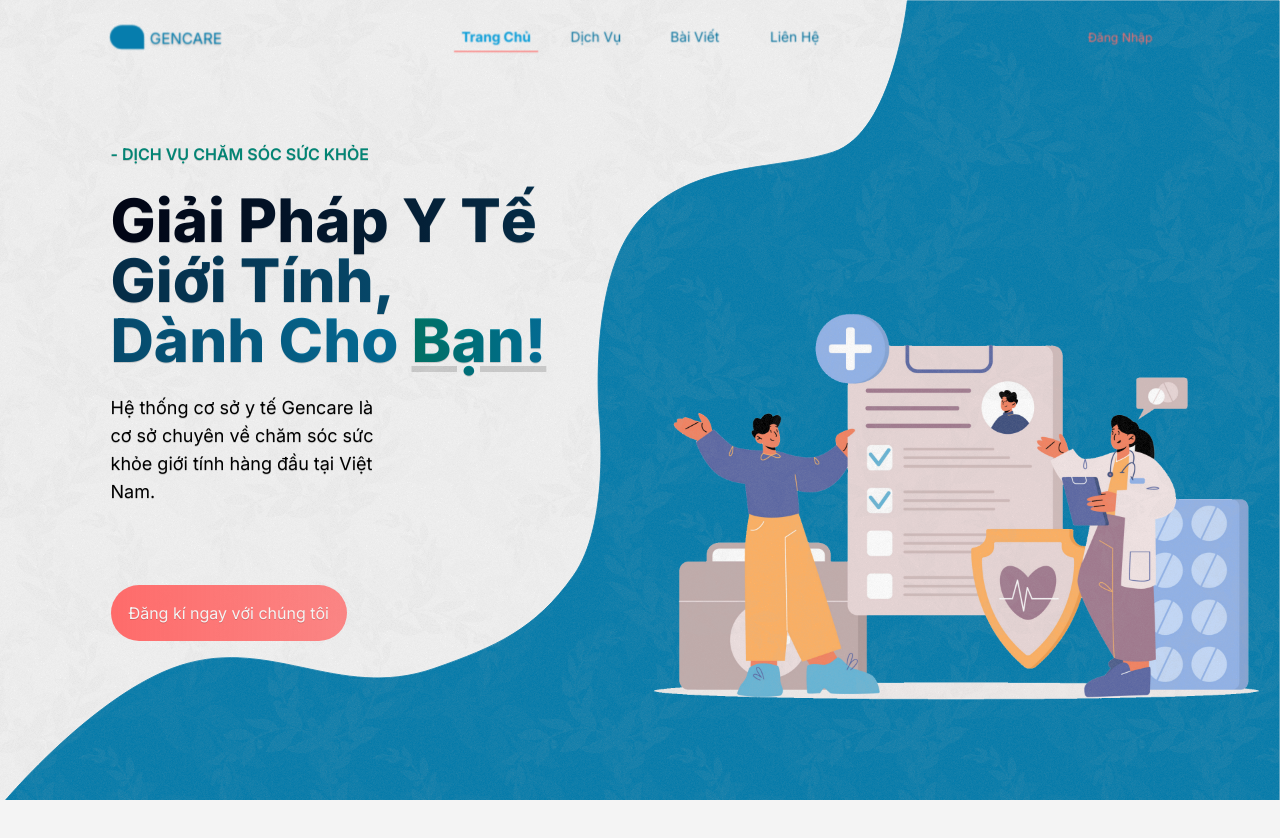
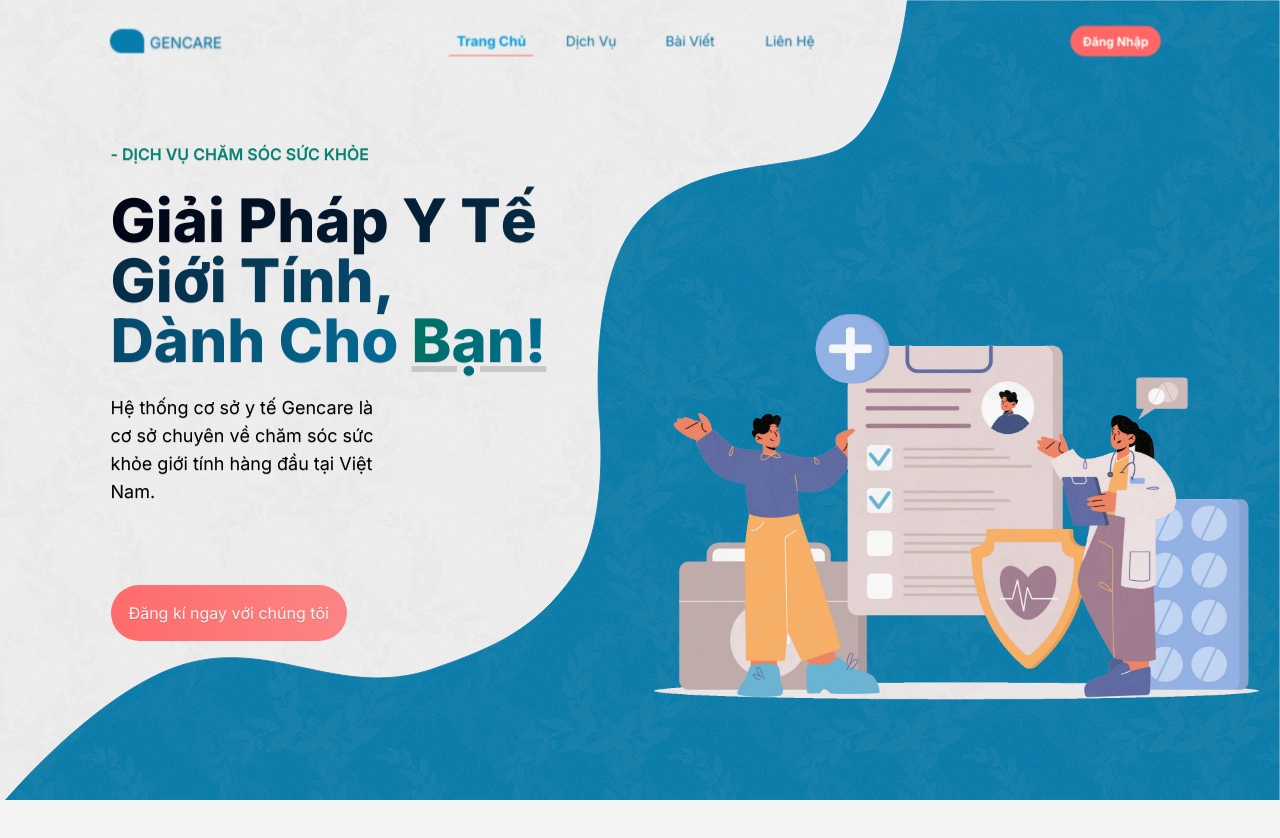
Before and after one commit to hatohui/GenCare, a Next.js app in the folder frontend/: page / in a window 1280 px wide. Shown: the top 838 px of the page. Built offline with nearby package versions, Linux system fonts and the light colour scheme.

Commit message:
feat: refactor, improved visibility

```diff
--- /dev/null
+++ b/frontend/src/Components/Landing/FlorageBackground.tsx
@@ -0,0 +1,9 @@
+import React from 'react'
+
+const FlorageBackground = () => {
+	return (
+		<div className='absolute florageBackground top-0 inset-0 opacity-65 -z-10' />
+	)
+}
+
+export default FlorageBackground
--- a/frontend/src/Components/Landing/LandingPart.tsx
+++ b/frontend/src/Components/Landing/LandingPart.tsx
@@ -3,6 +3,8 @@ import React, { useState, useMemo } from 'react'
 import TypedText from '../TypedText'
 import Image from 'next/image'
 import AnimatedLink from '../MotionLink'
+import SVGSeparator from './SVGSeparator'
+import FlorageBackground from './FlorageBackground'
 
 const LandingPart = () => {
 	const [typing, setTyping] = useState(false)
@@ -43,7 +45,7 @@ const LandingPart = () => {
 
 	return (
 		<>
-			<section className='relative h-screen w-full grid gap-5 grid-cols-1 lg:grid-cols-2'>
+			<section className='relative h-screen w-full grid xl:gap-5 grid-cols-1 lg:grid-cols-2'>
 				{/* page */}
 				<div className='lg:col-span-1 pl-[5%] md:pl-[15%] pt-[20%] flex flex-col gap-2 text-shadow-2xs xl:pr[15%] md:pr-[10%] 2xl::pr-[20%]'>
 					<motion.p
@@ -116,23 +118,8 @@ const LandingPart = () => {
 					priority
 				/>
 			</motion.div>
-
-			<div className='absolute florageBackground top-0 inset-0 opacity-65 -z-10' />
-
-			{/* svg */}
-			<svg
-				className='absolute w-full h-screen top-0 right-0 -z-20 overflow-clip'
-				viewBox='0 0 1506 947'
-				preserveAspectRatio='xMinYMin slice'
-				fill='none'
-				xmlns='http://www.w3.org/2000/svg'
-			>
-				<path
-					d='M980.001 179C1051.5 156.167 1067.5 1 1067.5 1H1505V946.5H2C2 946.5 104.193 823.833 202 786.5C314.556 743.538 396.76 826.223 510.5 786.5C583.311 761.071 630.076 740.272 674.5 677.5C717.456 616.802 705.5 495.5 705.5 495.5C705.5 495.5 690.085 332.654 750.001 261.5C811.466 188.508 908.501 201.833 980.001 179Z'
-					fill='#067DAD'
-					stroke='#067DAD'
-				/>
-			</svg>
+			<FlorageBackground />
+			<SVGSeparator className='absolute w-full h-screen top-0 right-0 -z-20 overflow-clip' />
 		</>
 	)
 }
--- /dev/null
+++ b/frontend/src/Components/Landing/SVGSeparator.tsx
@@ -0,0 +1,21 @@
+import React from 'react'
+
+const SVGSeparator = ({ className }: { className?: string }) => {
+	return (
+		<svg
+			className={`${className}`}
+			viewBox='0 0 1506 947'
+			preserveAspectRatio='xMinYMin slice'
+			fill='none'
+			xmlns='http://www.w3.org/2000/svg'
+		>
+			<path
+				d='M980.001 179C1051.5 156.167 1067.5 1 1067.5 1H1505V946.5H2C2 946.5 104.193 823.833 202 786.5C314.556 743.538 396.76 826.223 510.5 786.5C583.311 761.071 630.076 740.272 674.5 677.5C717.456 616.802 705.5 495.5 705.5 495.5C705.5 495.5 690.085 332.654 750.001 261.5C811.466 188.508 908.501 201.833 980.001 179Z'
+				fill='#067DAD'
+				stroke='#067DAD'
+			/>
+		</svg>
+	)
+}
+
+export default SVGSeparator
--- a/frontend/src/Components/NavBar/UserActionButton.tsx
+++ b/frontend/src/Components/NavBar/UserActionButton.tsx
@@ -1,45 +1,36 @@
-import Link from 'next/link'
 import { NavComponentProps } from '../NavBar'
-import { motion } from 'motion/react'
+import MotionLink from '../MotionLink'
 
 const UserActionButton = ({ className, onTop }: NavComponentProps) => {
 	return (
-		<motion.div
-			className={`gap-2 pl-2 items-center text-accent ${className}`}
+		<MotionLink
+			id='login'
+			className={`rounded-full px-4 py-2 duration-200 cursor-pointer select-none text-center flex gap-2 items-center ${className}`}
+			href='/login'
+			role='navigation'
 			animate={onTop ? 'onTop' : 'animate'}
 			variants={{
 				animate: {
-					scale: 0.86,
+					filter: 'brightness(1)',
+					scale: 0.8,
 					fontWeight: 'var(--font-weight-bold)',
-					border: '3px',
+					backgroundColor: 'transparent',
+					color: 'var(--color-accent)',
 				},
-				onTop: { scale: 0.8, fontWeight: 'var(--font-weight-medium)' },
+				onTop: {
+					filter: 'brightness(1) contrast(1.2)',
+					scale: 0.8,
+					color: 'white',
+					fontWeight: 'var(--font-weight-bold)',
+					backgroundColor: 'var(--color-accent)',
+					textShadow: '0px 1px 2px rgba(0, 0, 0, 0.2)',
+				},
 			}}
+			whileHover={{ scale: 0.85, filter: 'brightness(1.2) contrast(1.1)' }}
 			transition={{ duration: 0.2 }}
 		>
-			<Link
-				id='login'
-				className='rounded-full hover:opacity-90 p-1 pr-3 duration-200 transition-all cursor-pointer select-none text-center flex'
-				href='/login'
-				role='navigation'
-			>
-				<label className='pointer-events-none saturate-[0.9]'>Đăng Nhập</label>
-			</Link>
-			{/* <button className='bg-blue-500 rounded-full p-1 cursor-pointer hover:brightness-75'>
-				<svg
-					className='stroke-white size-5'
-					fill='none'
-					strokeWidth='2'
-					strokeLinecap='round'
-					strokeLinejoin='round'
-					viewBox='0 0 24 24'
-					stroke='currentColor'
-				>
-					<circle cx='12' cy='7' r='4'></circle>
-					<path d='M5.5 21a6.5 6.5 0 0113 0'></path>
-				</svg>
-			</button> */}
-		</motion.div>
+			<label className='pointer-events-none'>Đăng Nhập</label>
+		</MotionLink>
 	)
 }
 
```
